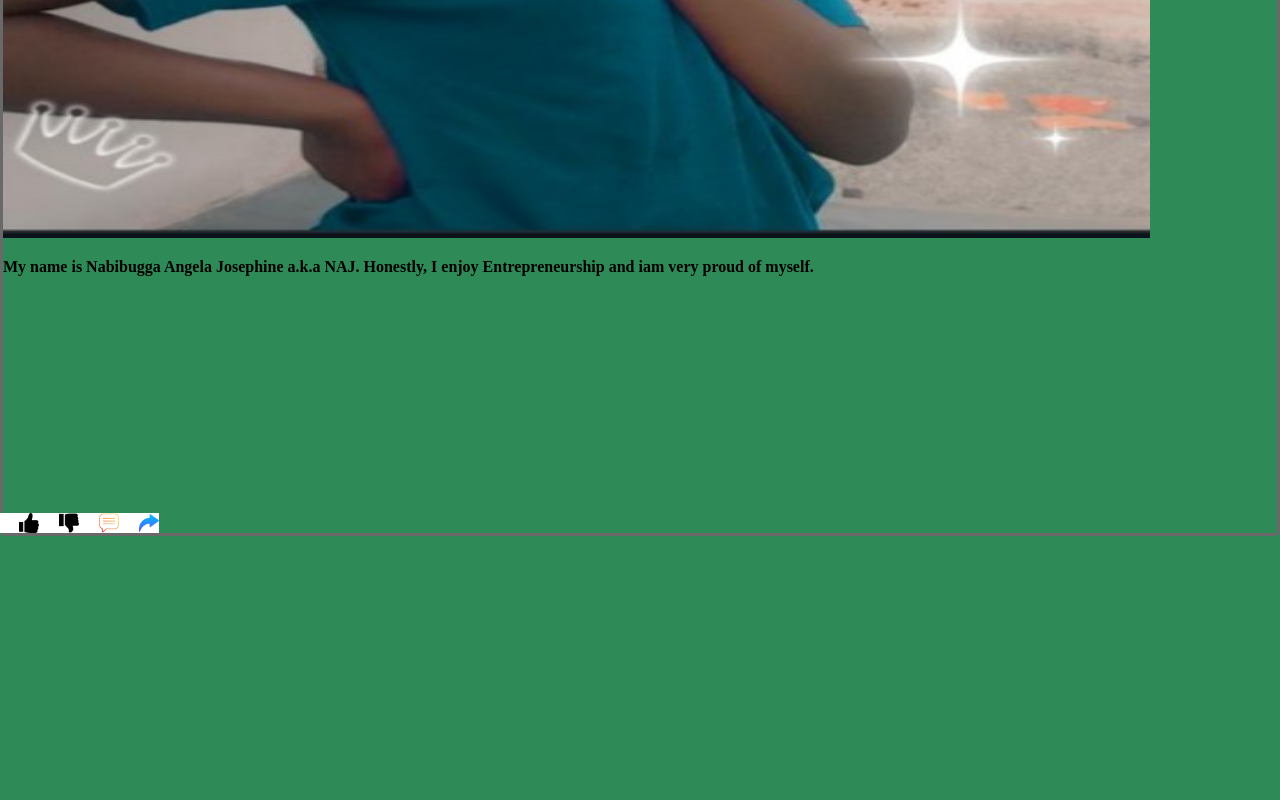
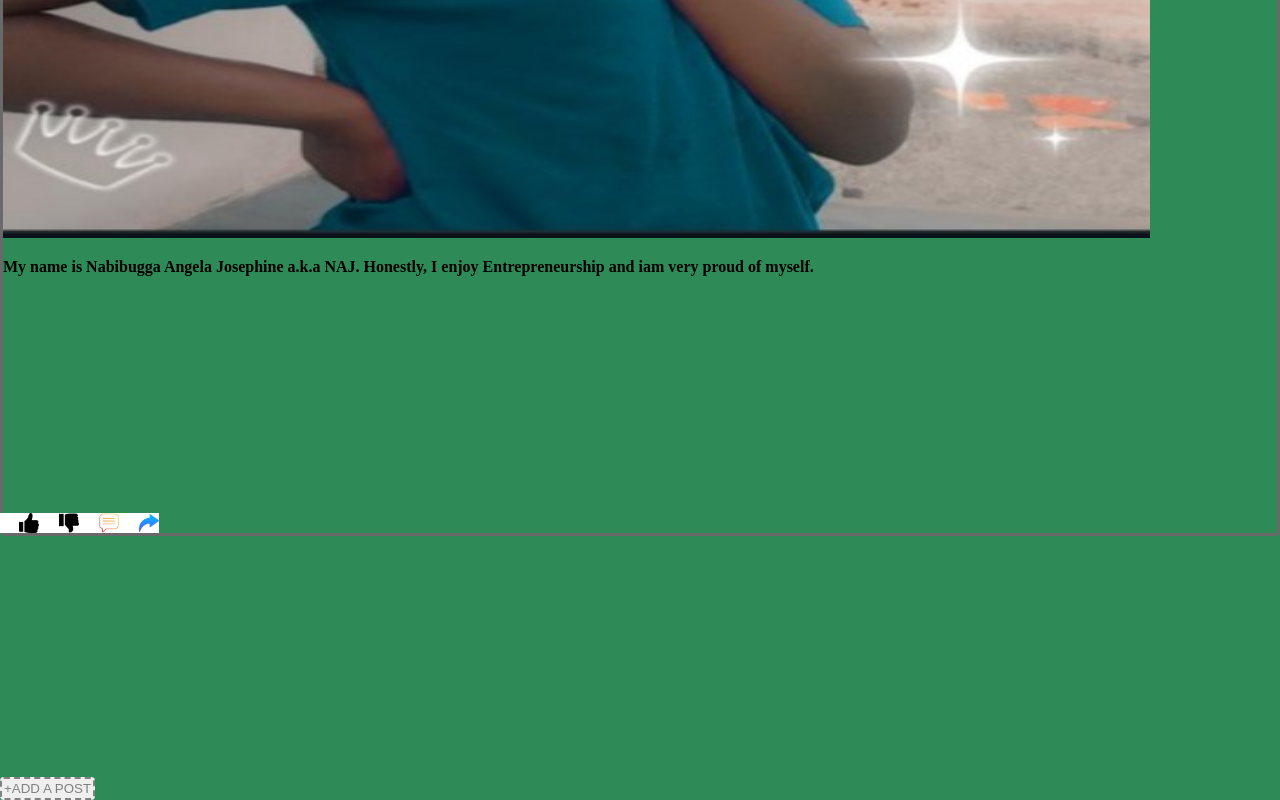
Before and after one commit to StuartWalker-creator/Nsangi-real-time, a plain HTML site: page update.html in a window 1280 px wide. Shown: the part 6332-7132 px from the top of the page. Before the commit the page ends 7109 px from the top, so only its background shows below. Drawn offline with Linux system fonts and the light colour scheme.

Commit message:
Update update.html

```diff
--- a/update.html
+++ b/update.html
@@ -54,6 +54,18 @@ body{margin:0px;
     width:20px;
     height: 20px;
     margin-left:20px;
+  }
+  .add-button{
+    padding:2px;
+    color:gray;
+    background:color:white;
+    border-radius:4px;
+    border:2px dashed gray;
+    transition: background-color,padding 400ms ease;
+  }
+  .add-button:hover{
+    background-color:dimgray;
+    padding:3px;
   }
 
 </style>
@@ -119,7 +131,9 @@ body{margin:0px;
   </div>
 </div>
 
-
+<button class="add-button">
+  +ADD A POST
+</button>
 
 </body>
 
```
